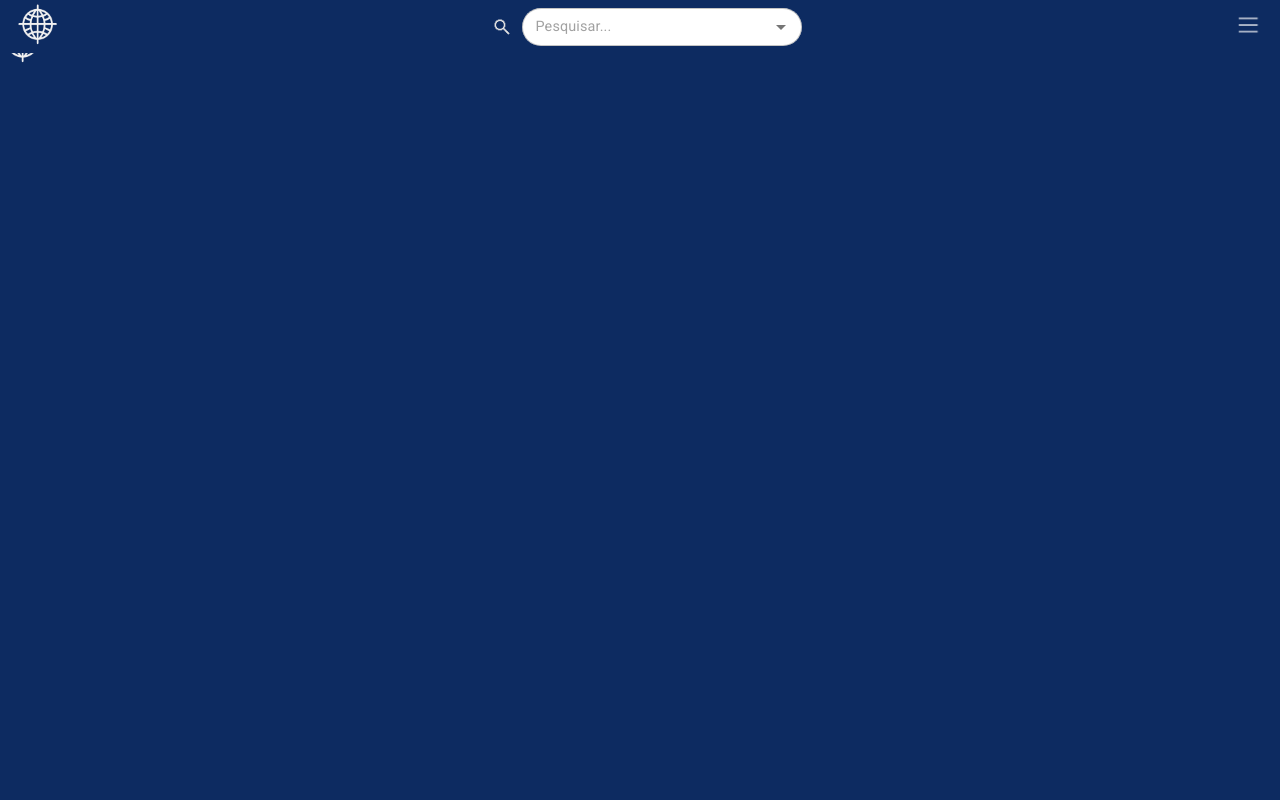
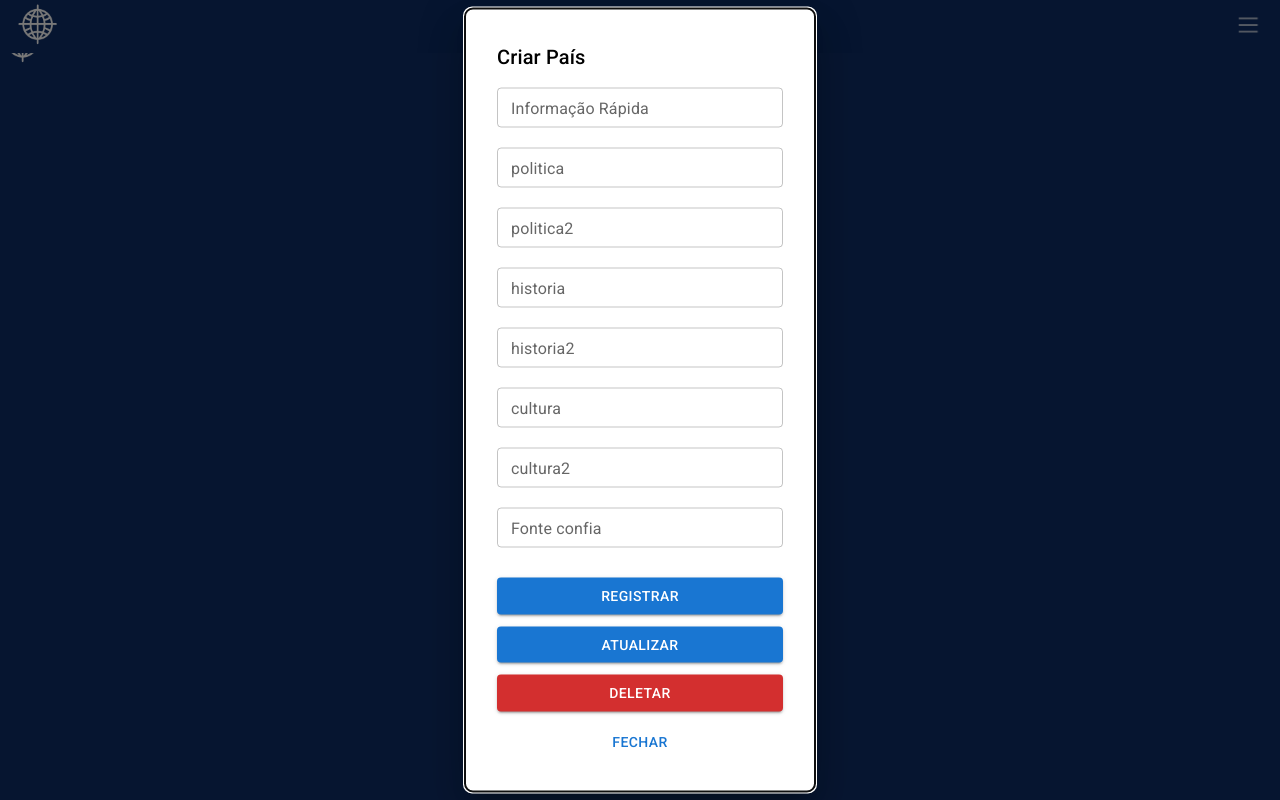
Before and after one commit to luis-henrique-santarem/FrontEndPI, a React (Vite) app in the folder AtlasMundi/meu-projeto-react/: page /pais in a window 1280 px wide. Built offline with nearby package versions, Linux system fonts and the light colour scheme.

Commit message:
feat: foi criado o CriarPais para criar o pais

```diff
--- a/AtlasMundi/meu-projeto-react/src/App.jsx
+++ b/AtlasMundi/meu-projeto-react/src/App.jsx
@@ -8,13 +8,12 @@ import Politica from "./components/Politica";
 import Cultura from "./components/Cultura";
 import Splash from "./components/Splash";
 import Comentarios from "./components/Comentarios";
+import CriarPais from "./components/CriarPais";
 import Usuario from "./components/Usuario";
-
 import "./App.css";
 import { MapContainer, TileLayer, GeoJSON } from "react-leaflet";
 
 const App = () => {
-  // Estados principais do App
   const [geoData, setGeoData] = useState(null); // Dados do GeoJSON
   const [showInfo, setShowInfo] = useState(false); // Controla exibição da sidebar de informação
   const [nomePais, setNomePais] = useState(""); // Nome do país selecionado
@@ -225,7 +224,8 @@ const App = () => {
         <Route path="/politica" element={<Politica pais={nomePais} />} />
         <Route path="/cultura" element={<Cultura pais={nomePais} />} />
         <Route path="/comentarios" element={<Comentarios pais={nomePais} />} />
-        <Route path="/usuario" element={<Usuario />} />
+        <Route path="/usuario" element={<Usuario/>} />
+        <Route path="/pais" element={<CriarPais/>} />
 
       </Routes>
       <Footer />
--- /dev/null
+++ b/AtlasMundi/meu-projeto-react/src/components/CriarPais.jsx
@@ -0,0 +1,45 @@
+import React from "react";
+import { Modal, Box, Typography, TextField, Button } from "@mui/material";
+
+const CriarPais = ({ onClose }) => {
+
+    const modalStyle = {
+        position: "absolute",
+        top: "50%",
+        left: "50%",
+        transform: "translate(-50%, -50%)",
+        width: 350,
+        bgcolor: "background.paper",
+        borderRadius: 2,
+        boxShadow: 24,
+        p: 4
+    };
+
+    return (
+         <Modal open={true}  onClose={onClose}>
+                    <Box sx={modalStyle}>
+                        <Typography variant="h6" gutterBottom>Criar País</Typography>
+
+                        <form className="usuario-form">
+                            <TextField label="Informação Rápida"  fullWidth size="small" margin="dense" />
+                            <TextField label="politica"  fullWidth size="small" margin="dense" />
+                            <TextField label="politica2"  fullWidth size="small" margin="dense"/>
+                            <TextField label="historia"  fullWidth size="small" margin="dense" />
+                            <TextField label="historia2"  fullWidth size="small" margin="dense"/>
+                            <TextField label="cultura"  fullWidth size="small" margin="dense" />
+                            <TextField label="cultura2"  fullWidth size="small" margin="dense"/>
+                            <TextField label="Fonte confia"  fullWidth size="small" margin="dense"/>
+
+                            <div className="usuario-buttons">
+                                <Button variant="contained" color="primary" fullWidth >Registrar</Button>
+                                <Button variant="contained" color="primary" fullWidth >Atualizar</Button>
+                                <Button variant="contained" color="error" fullWidth >Deletar</Button>
+                                <Button fullWidth onClick={onClose}>Fechar</Button>
+                            </div>
+                        </form>
+                    </Box>
+                </Modal>
+    )
+
+}
+ export default CriarPais;
--- a/AtlasMundi/meu-projeto-react/src/components/Information.css
+++ b/AtlasMundi/meu-projeto-react/src/components/Information.css
@@ -107,7 +107,7 @@
 
 
 .container2 {
-  margin-top: 27.75rem;
+  margin-top: 27rem;
   display: flex;
   gap: 0.5rem;
   align-self: flex-end;
--- a/AtlasMundi/meu-projeto-react/src/components/Information.jsx
+++ b/AtlasMundi/meu-projeto-react/src/components/Information.jsx
@@ -1,10 +1,12 @@
 import React, { useEffect, useState } from 'react';
 import { Link } from 'react-router-dom';
 import './Information.css';
+import CriarPais from "./CriarPais"
 
 
 function Information({ nome, flagUrl, onClose, isEnglish }) {
   const [visible, setVisible] = useState(false);
+  const [openConfig, setOpenConfig] = useState(false);
 
   useEffect(() => {
     setTimeout(() => setVisible(true), 50);
@@ -20,9 +22,13 @@ function Information({ nome, flagUrl, onClose, isEnglish }) {
       <Link to="/politica" className='btninfo'>{isEnglish ? 'Politics' : 'Política'}</Link>
       <Link to="/cultura" className='btninfo'>{isEnglish ? 'Culture' : 'Cultura'}</Link>
       <div className='container2'>
-         <button className='btninfo'>Atualizar</button>
-      <button className='btninfo'>Criar</button>
-      <button className='btninfo'>Deletar</button>
+
+
+   <button className="btninfo" onClick={() => setOpenConfig(true)}> criar</button>
+       {openConfig && (
+        <CriarPais onClose={() => setOpenConfig(false)} />
+      )}
+
       </div>
 
 
```
